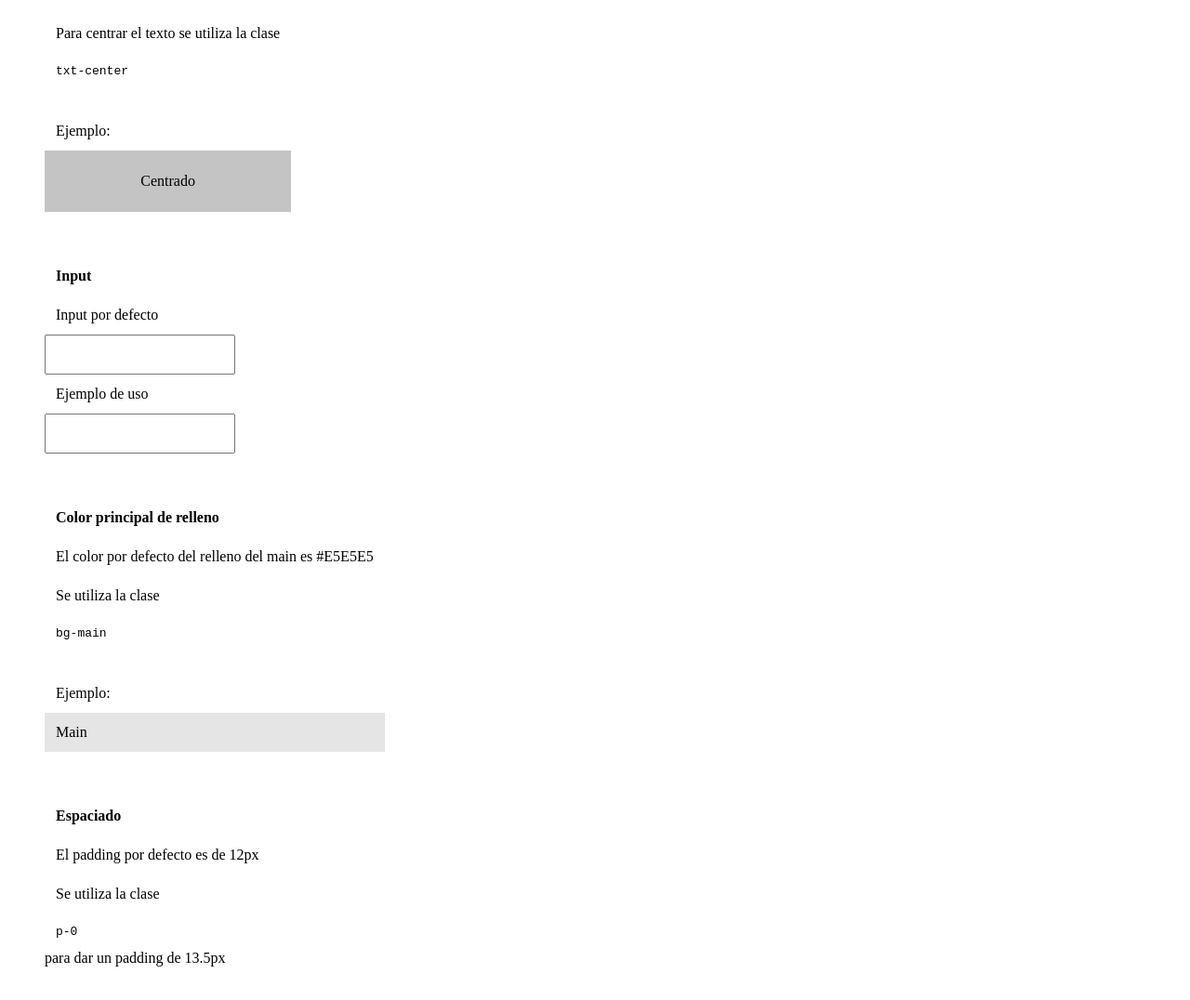
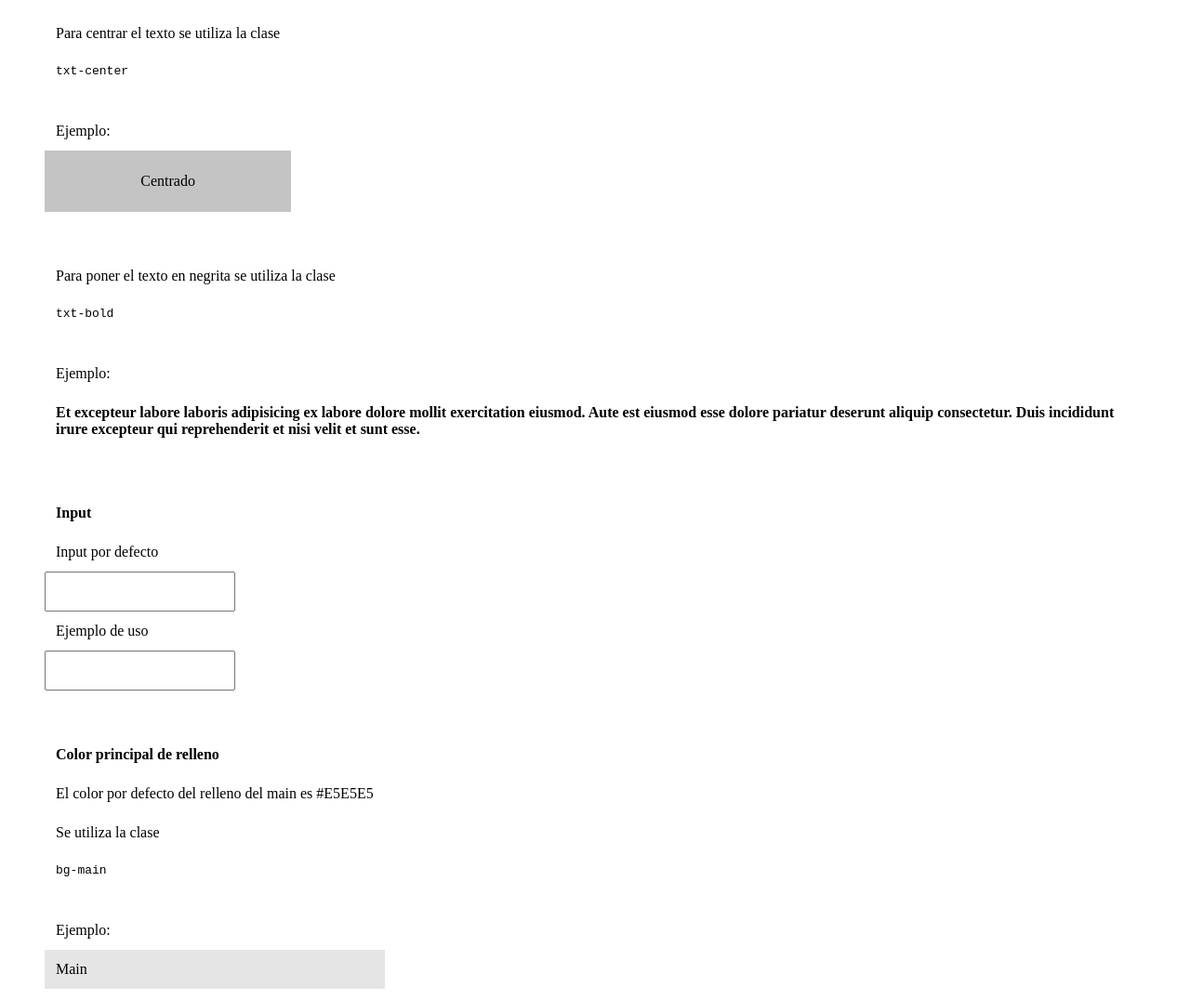
Before and after one commit to RooftopAcademy/rooftstrap, a website built with webpack: page src/template.html in a window 1280 px wide. Shown: the part 1742-2818 px from the top of the page at 93% size. Built offline with nearby package versions, Linux system fonts and the light colour scheme.

Commit message:
created html class to make text bold

```diff
--- a/src/template.html
+++ b/src/template.html
@@ -110,6 +110,10 @@
 
         .txt-center {
             text-align: center;
+        }
+
+        .txt-bold {
+            font-weight: bold;
         }
 
         .input {
@@ -244,6 +248,19 @@
 
         <div class="row">
             <div class="col">
+                <p>Para poner el texto en negrita se utiliza la clase
+                <pre>txt-bold</pre>
+                </p>
+                <p>Ejemplo:</p>
+
+                <p class="txt-bold">Et excepteur labore laboris adipisicing ex labore dolore mollit exercitation
+                    eiusmod. Aute est eiusmod esse dolore pariatur deserunt aliquip consectetur. Duis incididunt irure
+                    excepteur qui reprehenderit et nisi velit et sunt esse.</p>
+            </div>
+        </div>
+
+        <div class="row">
+            <div class="col">
                 <h4>Input</h4>
                 <p>Input por defecto</p>
                 <input type="text">
```
